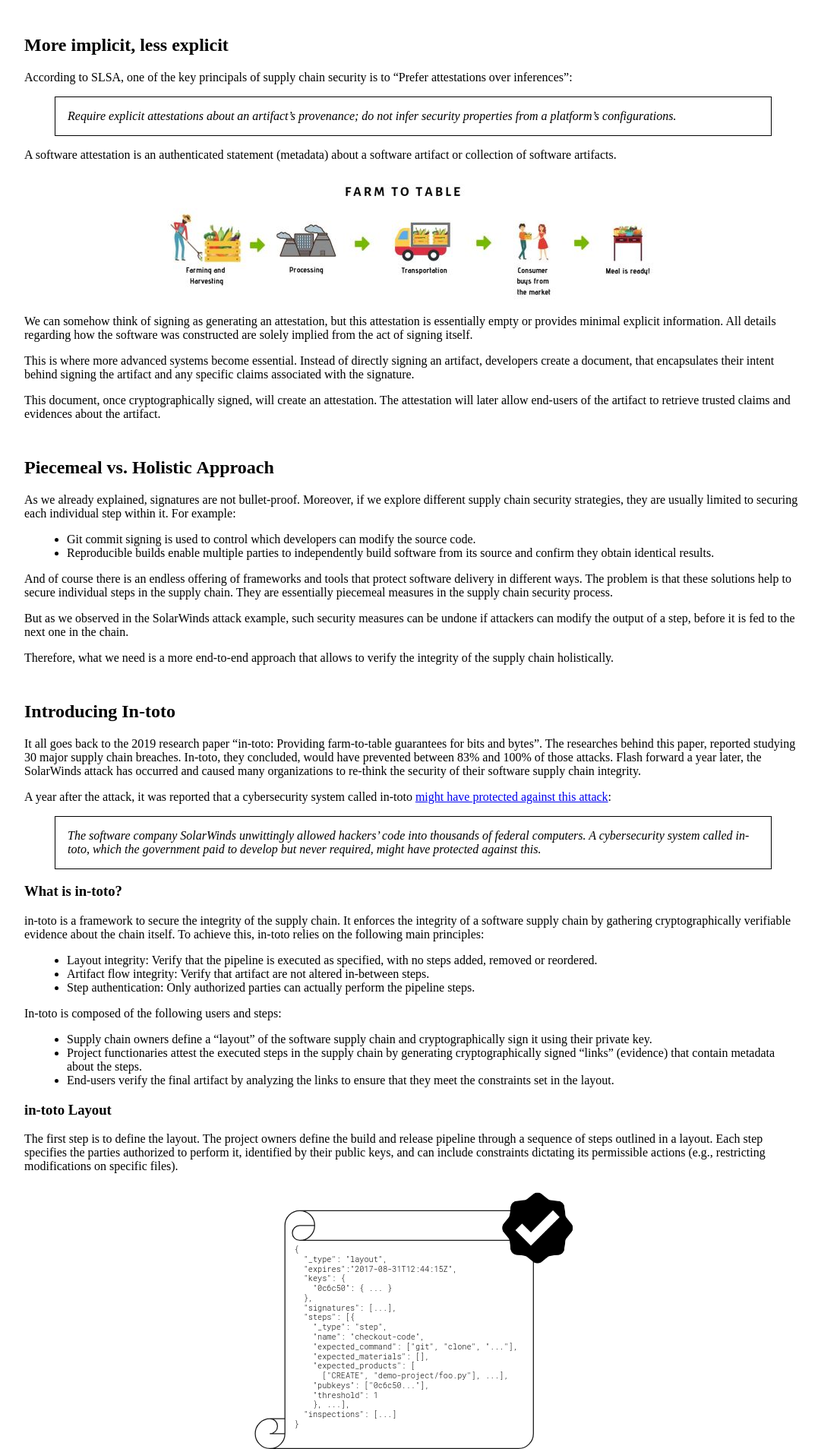
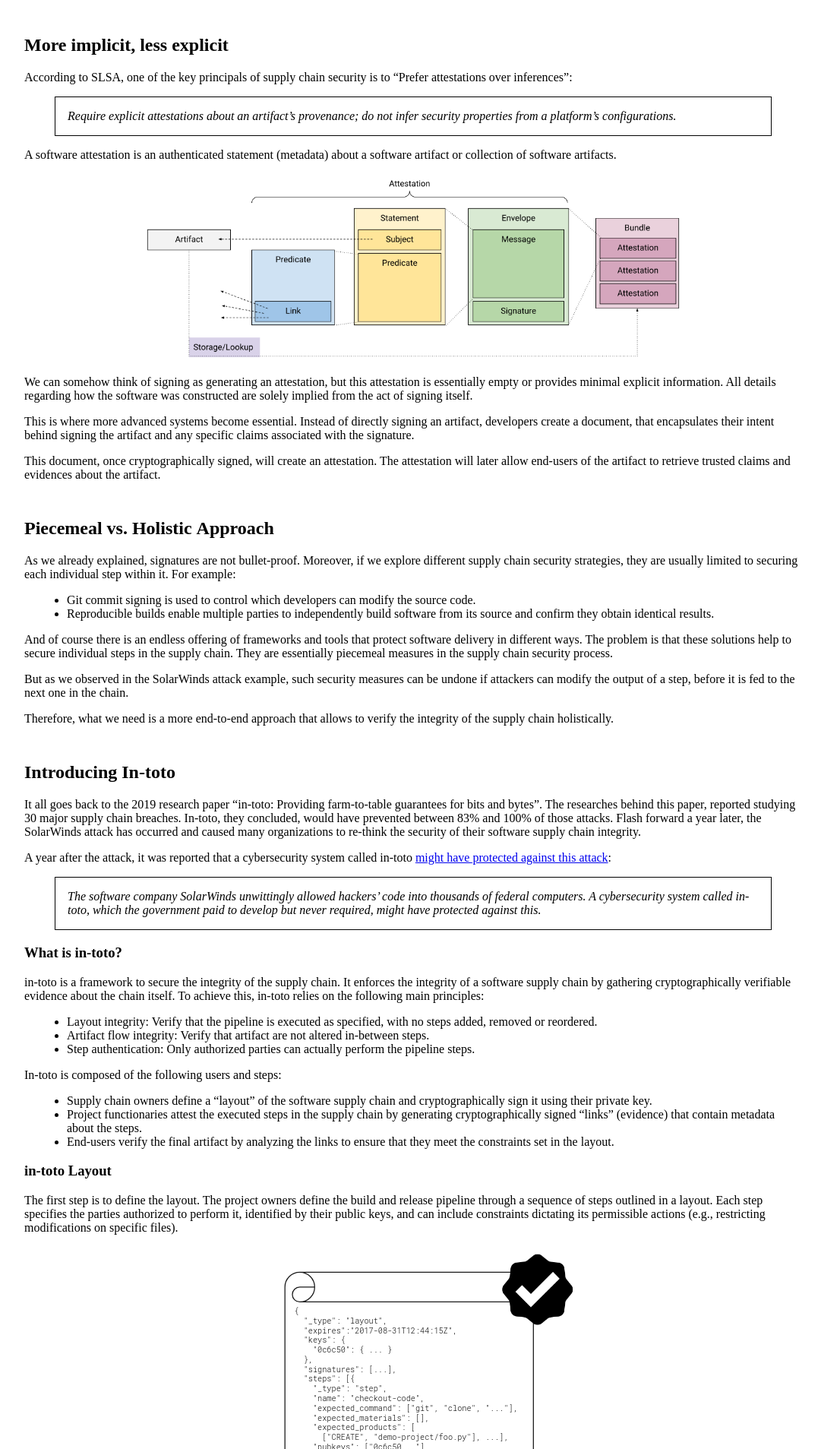
Before and after one commit to waseemh/waseemh.github.io, a Jekyll site: the page built from _posts/2024-07-27-zero-trust-software-supply-chain-farm-to-table-cryptographic-guarantees.md, in a window 1280 px wide. Shown: the part 2225-4132 px from the top of the page at 76% size, without its empty margins (96-1177 px from the left). Built offline with Jekyll 4.4.1, drawn with Linux system fonts in a browser that asks for light colours.

Commit message:
Update 2024-07-27-zero-trust-software-supply-chain-farm-to-table-cryptographic-guarantees.md

```diff
--- a/_posts/2024-07-27-zero-trust-software-supply-chain-farm-to-table-cryptographic-guarantees.md
+++ b/_posts/2024-07-27-zero-trust-software-supply-chain-farm-to-table-cryptographic-guarantees.md
@@ -54,7 +54,7 @@
 
 A software attestation is an authenticated statement (metadata) about a software artifact or collection of software artifacts.
 
-![Attestation model as defined by SLSA](https://waseemh.github.io/images/1_F1aqbfCXDauKlM5CMxk7cg.png)
+![Attestation model as defined by SLSA](https://waseemh.github.io/images/1_BBeAo1QKCYEnk8wCEC5SsQ.png)
 
 We can somehow think of signing as generating an attestation, but this attestation is essentially empty or provides minimal explicit information. All details regarding how the software was constructed are solely implied from the act of signing itself.
 
```
